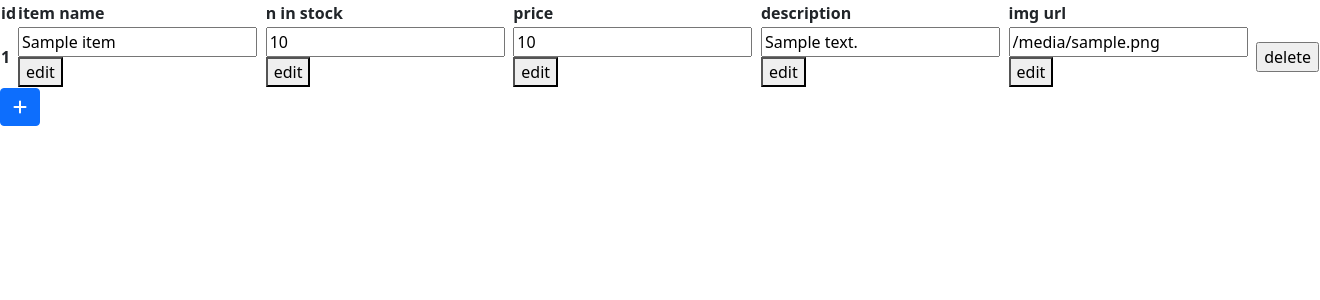
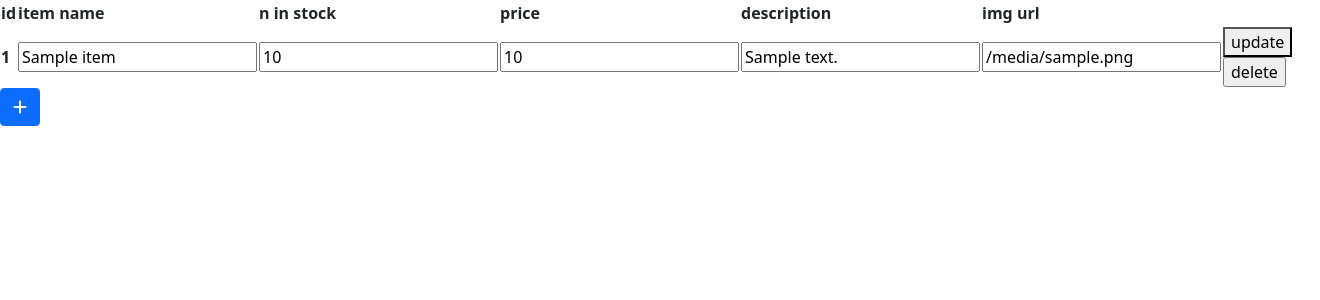
Before and after one commit to Leohemmingsson/D0018E, a Python web app: template src/templates/admin_item.html in a window 1320 px wide. Shown: the top 300 px of the page. Run offline with Jinja, Linux system fonts and the light colour scheme; the template is opened without the code that fills it: most values are stand-ins (such as "Sample title", 1, 10 or a date in 2020); lists and menus that the app fills with data are empty; some libraries are stand-ins or nearby versions.

Commit message:
fixed update button

```diff
--- a/src/templates/admin_item.html
+++ b/src/templates/admin_item.html
@@ -32,25 +32,21 @@
             </th>
             <th>
                 <input type="text" id="{{item.id}}-name" value="{{item.name}}">
-                <button onclick="edit('name', {{item.to_json()}})"> edit </button>
             </th>
             <th>
                 <input type="text" id="{{item.id}}-quantity" value="{{item.quantity}}">
-                <button onclick="edit('quantity', {{item.to_json()}})"> edit </button>
             </th>
             <th>
                 <input type="text" id="{{item.id}}-price" value="{{item.price}}">
-                <button onclick="edit('price', {{item.to_json()}})"> edit </button>
             </th>
             <th>
                 <input type="text" id="{{item.id}}-description" value="{{item.description}}">
-                <button onclick="edit('description', {{item.to_json()}})"> edit </button>
             </th>
             <th>
                 <input type="text" id="{{item.id}}-image" value="{{item.image}}">
-                <button onclick="edit('name', {{item.to_json()}})"> edit </button>
             </th>
             <th>
+                <button onclick="edit({{item.to_json()}})"> update </button>
                 <input value="delete" type="button" onclick="del({{item.id}})">
             </th>
         </tr>
@@ -96,17 +92,26 @@
         </div>
     </div>
     <script>
-        function edit(attribute, item) {
-            let new_attribute_value = document.getElementById(item.id + "-" + attribute).value;
-            let new_item = item;
-            new_item[attribute] = new_attribute_value;
+        function edit(item) {
+            let new_name = document.getElementById(item.id + "-name").value;
+            let new_quantity = document.getElementById(item.id + "-quantity").value;
+            let new_price = document.getElementById(item.id + "-price").value;
+            let new_description = document.getElementById(item.id + "-description").value;
+            let new_image = document.getElementById(item.id + "-image").value;
 
             fetch("http://" + window.location.host + '/admin/items', {
                 headers: {
                     'Access-Control-Allow-Origin': '*'
                 },
                 method: 'PATCH',
-                body: JSON.stringify(new_item)
+                body: JSON.stringify({
+                    "id" : item.id,
+                    "name" : new_name,
+                    "description" : new_description,
+                    "price" : new_price,
+                    "quantity" : new_quantity,
+                    "image" : new_image,
+                })
             }).then(() => window.location.reload());
         }
 
```
